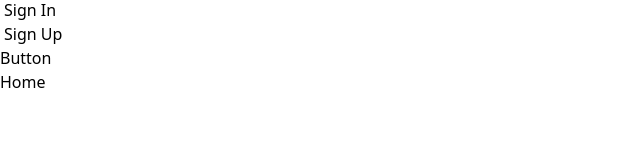
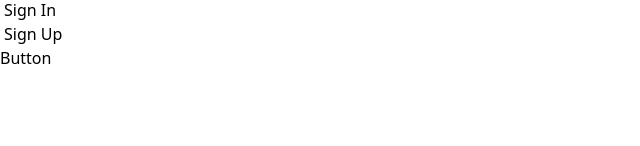
Before and after one commit to mahamudul-01/30-Days-React-ChaIlange-Day-10, a React (Vite) app: page / in a window 1280 px wide. Shown: the part 154-300 px from the top of the page, without its empty margins (0-640 px from the left). Built offline with nearby package versions, Linux system fonts and the light colour scheme.

Commit message:
add AuthProvider context and integrate it into the main application for user authentication

```diff
--- a/src/components/Home/Home.jsx
+++ b/src/components/Home/Home.jsx
@@ -1,8 +1,12 @@
+import { useContext } from "react";
+import { AuthContext } from "../../contextApi/AuthProvider";
+
 
 const Home = () => {
+    const information = useContext(AuthContext)
     return (
         <div>
-            Home
+            {console.log(information)}
         </div>
     );
 };
--- /dev/null
+++ b/src/contextApi/AuthProvider.jsx
@@ -0,0 +1,15 @@
+import { createContext } from "react";
+
+ export const  AuthContext = createContext(null);
+
+
+const AuthProvider = ({children}) => {
+     const info={name:"hello", age: 20};
+    return (
+        <AuthContext.Provider value={info}>
+            {children}
+        </AuthContext.Provider>
+    );
+};
+
+export default AuthProvider;
```
Also changed, not shown: src/main.jsx (+6 -3 lines).
